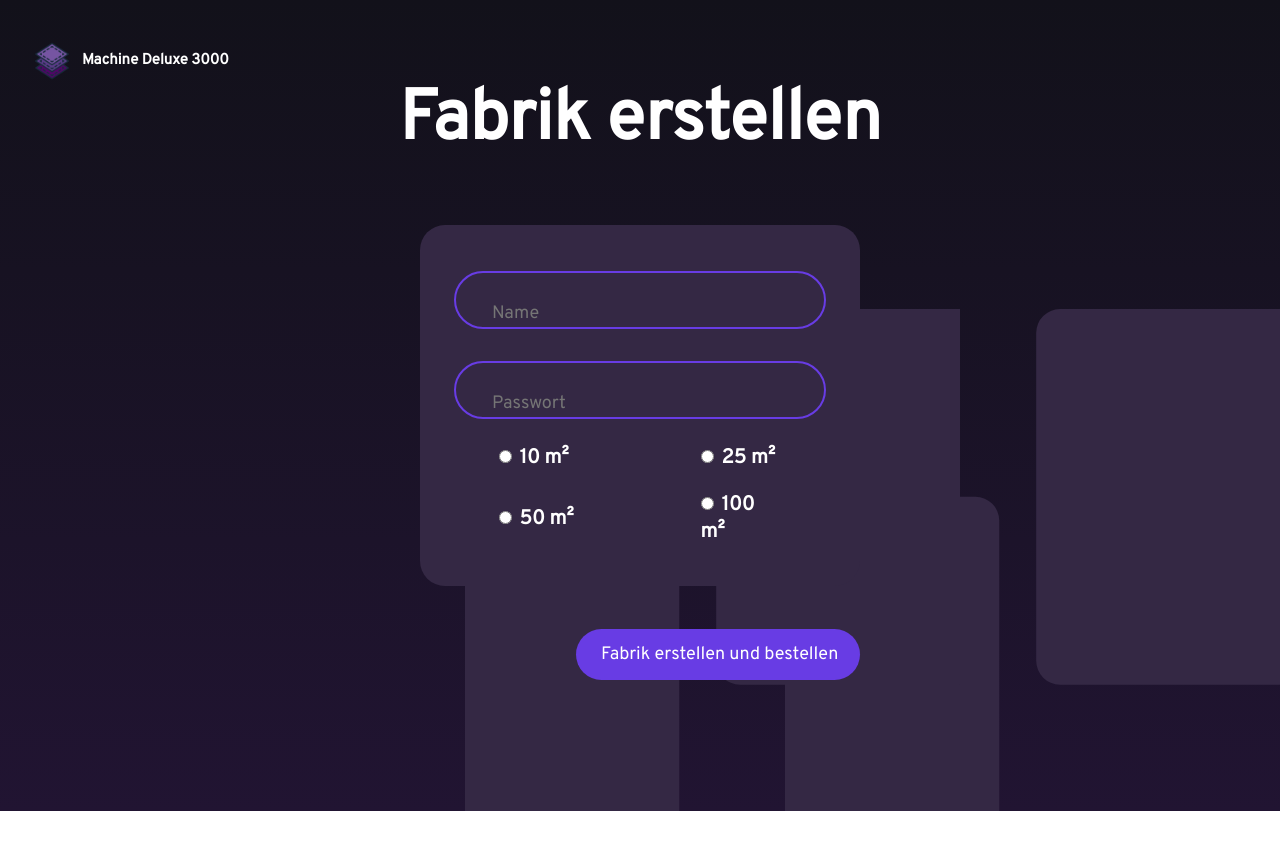
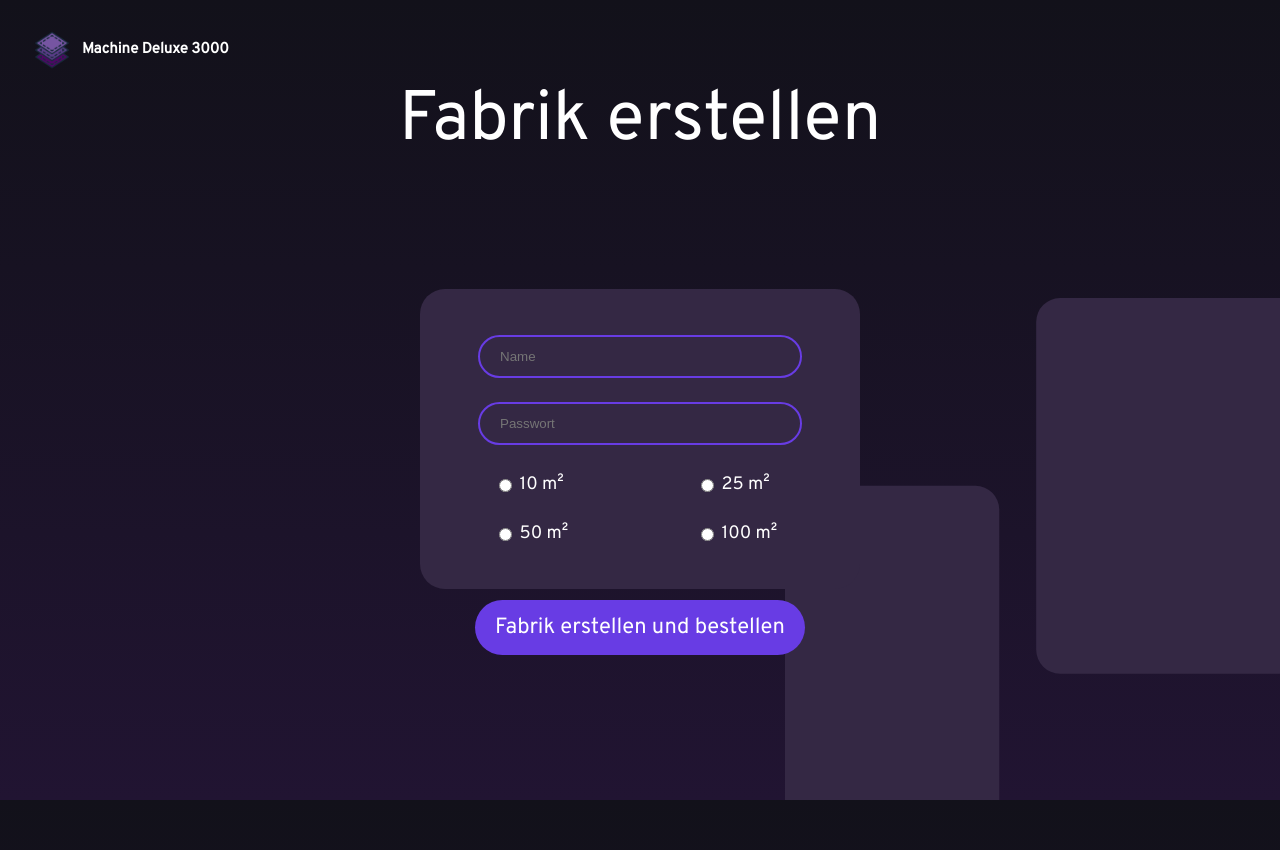
Before and after one commit to juandrle/FactoryApp, a Vue app in the folder frontend/: page /erstellen in a window 1280 px wide. Shown: the top 850 px of the page. Before the commit the page ends 811 px from the top, so only its background shows below. Built offline with nearby package versions, Linux system fonts and the light colour scheme.

Commit message:
prefinished Erstellen-View

```diff
--- a/frontend/src/views/FactoryCreateView.vue
+++ b/frontend/src/views/FactoryCreateView.vue
@@ -1,23 +1,21 @@
 <script setup lang="ts">
-import { VueElement, ref } from 'vue';
+import { ref } from 'vue'
 import Button from '../components/Button.vue'
-const buttonData = ref([
-    {text: 'Fabrik erstellen und bestellen'}]
-  )
+const buttonData = ref([{ text: 'Fabrik erstellen und bestellen' }])
 
 const sizes = ref([
-  { label: '10 m²', value: 'size1', name: 'factory_size' },
-  { label: '25 m²', value: 'size2', name: 'factory_size' },
-  { label: '50 m²', value: 'size3', name: 'factory_size' },
-  { label: '100 m²', value: 'size4', name: 'factory_size' },
-]);
+  { label: '10', value: 'size1', name: 'factory_size' },
+  { label: '25', value: 'size2', name: 'factory_size' },
+  { label: '50', value: 'size3', name: 'factory_size' },
+  { label: '100', value: 'size4', name: 'factory_size' }
+])
 </script>
 
 <template>
   <div class="container">
     <div class="s-item">
       <div class="content-s-item">
-        <img src="/icons8-fabric-96.png" width="20px" height="auto"/>
+        <img src="/icons8-fabric-96.png" width="20px" height="auto" />
         <p class="logo-titel">Machine Deluxe 3000</p>
       </div>
     </div>
@@ -26,23 +24,17 @@ const sizes = ref([
       <div class="fabrik-settings">
         <form action="/fabrik" method="">
           <div class="fabrik-name">
-            <textarea class="text-input" placeholder="Name"></textarea>
-            <textarea class="text-input" placeholder="Passwort"></textarea>
+            <input placeholder="Name" />
+            <input placeholder="Passwort" />
           </div>
           <div class="size-radio-container">
             <div class="radio-option" v-for="size in sizes" :key="size.value">
-              <input
-                type="radio"
-                :id="size.value"
-                :name="size.name"
-                :value="size.value"
-              />
-              <label :for="size.value">{{ size.label }}</label>
+              <input type="radio" :id="size.value" :name="size.name" :value="size.value" />
+              <label :for="size.value">{{ size.label }} m²</label>
             </div>
           </div>
         </form>
       </div>
-      <div class="button-container">
       <Button
         class="button-erstellen"
         v-for="item in buttonData"
@@ -50,15 +42,13 @@ const sizes = ref([
         :key="item.text"
       ></Button>
     </div>
-    </div>
     <div class="s-item"></div>
   </div>
 </template>
 
 <style>
-
 form {
-  background-color: #342844; /* hier eigentlich das rectangle im hintergrund */
+  background-color: #342844; /* hier eigentlich das rectangle im hintergrund */ /*--> @DSCHULIA finde es eigentlich besser so dass das div eine hintergrund farbe hat, würde es nicht mit dem svg als bg-image machen*/
   padding: 1.875rem 1.125rem;
   border-radius: 25px;
 }
@@ -83,117 +73,80 @@ form {
   flex: 1 1 50%;
   display: flex;
   justify-content: center;
-  /* border: solid 1px green; */
+}
+.game-name {
+  position: absolute;
+  top: 10%;
+  font-weight: 400;
+}
+.radio-option {
+  display: flex;
+  align-items: center;
+  width: 50%;
+  padding: 2.5% 15%;
+  font-size: large;
+  accent-color: #683ce4;
+  gap: 0.5rem;
 }
 
-.button-container{
-  display: flex;
-  flex-direction: column;
-  position: absolute;
-  left: 45%;
-  bottom: 15%;
-  gap: 1rem;
-}
-.game-name{
-  position: absolute;
-  top: 10%;
-  font: normal normal super bold 3.75rem/4.688rem Overpass;
-  letter-spacing: 0px;
-}
-
-.radio-option {
-  width: 50%;
-  align-items: center;
-  padding: 2.5% 15%;
-  font: normal normal bold 1.25rem/1.688rem Overpass;
-  color: gb(119, 71, 240);
-  accent-color: #683CE4;
-  outline: 0.313rem ;
-  border-color: red; /* wie geht diese & wirklich Vierecke? weil das eher Checkbox dann */
-}
-
-.radio-option:checked::before {
+/* .radio-option:checked::before {
   color: green;
-}
+} */
 
 .size-radio-container {
   flex-wrap: wrap;
   display: flex;
   align-items: center;
 }
-
-.radio-option input {
-  margin-right: 0.5rem; /* Adjust spacing between radio button and label */
+.button-erstellen {
+  position: absolute;
+  width: fit-content;
+  padding: 10px 20px 10px 20px;
+  top: 75%;
 }
-
-.button-erstellen{
-    font-weight: 500;
-    font-size: 1.125rem;
-    position: relative;
-    white-space: nowrap;
-    width: fit-content;
-    padding-right: 1.375rem;
-    padding-top: 0.75rem;
-}
-
-.logo-titel{
+.logo-titel {
   font: normal normal bold 0.938rem/1.25rem Overpass;
   letter-spacing: 0px;
 }
-
 .content-s-item {
   display: flex;
   position: absolute;
   align-items: center;
   gap: 0.625rem;
   bottom: 90%;
-  top: 5%;
+  top: 2.5%;
 }
 
-.content-s-item img{
+.content-s-item img {
   width: 2.5rem;
   height: min-content;
 }
 
 .fabrik-settings {
+  position: relative;
   min-width: 100%;
-  background-image: url('../assets/rectangles.svg');
-  background-repeat: no-repeat;
-  background-attachment: fixed;
-  background-position: right bottom;
-  flex-direction: column;
-  display: flex;
+  top:4rem;
   padding: 14.063rem 6.25rem;
 }
 
-.fabrik-name{
+.fabrik-name {
   display: flex;
   flex-direction: column;
+  gap: 1.5rem;
+  margin: 1rem 2.5rem 1rem 2.5rem;
 }
 
-.text-input{
+.fabrik-name input {
   background-color: transparent;
-  padding: 1.5em;
-  margin: 1rem 1rem;
-  height: 1.5rem;
+  padding: 12px 20px;
+  box-sizing: border-box;
+  border: 2px solid #683ce4;
+  border-radius: 30px;
   color: white;
-  border-radius: 7rem;
-  border-color: #683CE4;
-  border-width: 0.13rem;
-  resize: none;
-  font: normal normal normal 1.2em/1.5em Overpass;
-  padding-left: 2em;
 }
 
-.text-input:focus, input:focus{
+.text-input:focus,
+input:focus {
   outline: none;
 }
-
-/*.text-input::placeholder {
-  padding: 2em 10px;
-  color: white;
-  font: normal normal normal 15px/20px Overpass;
-}*/
-
-
 </style>
```
Lines whose indentation alone changed are shown as unchanged.
